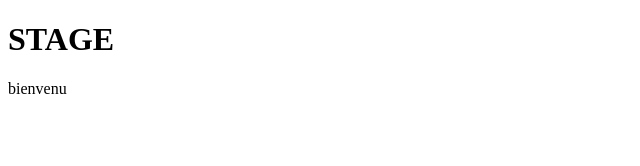
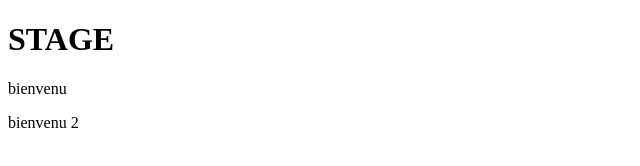
Before and after one commit to soufianeer06-star/test, a plain HTML site: page index.html in a window 1280 px wide. Shown: the full height of the page, 0-640 px from the left. Drawn offline with Linux system fonts and the light colour scheme.

Commit message:
Update index.html

```diff
--- a/index.html
+++ b/index.html
@@ -8,5 +8,6 @@
 <body>
     <h1> STAGE </h1>
     <p> bienvenu</p>
+    <p> bienvenu 2</p>
 </body>
 </html>
```
